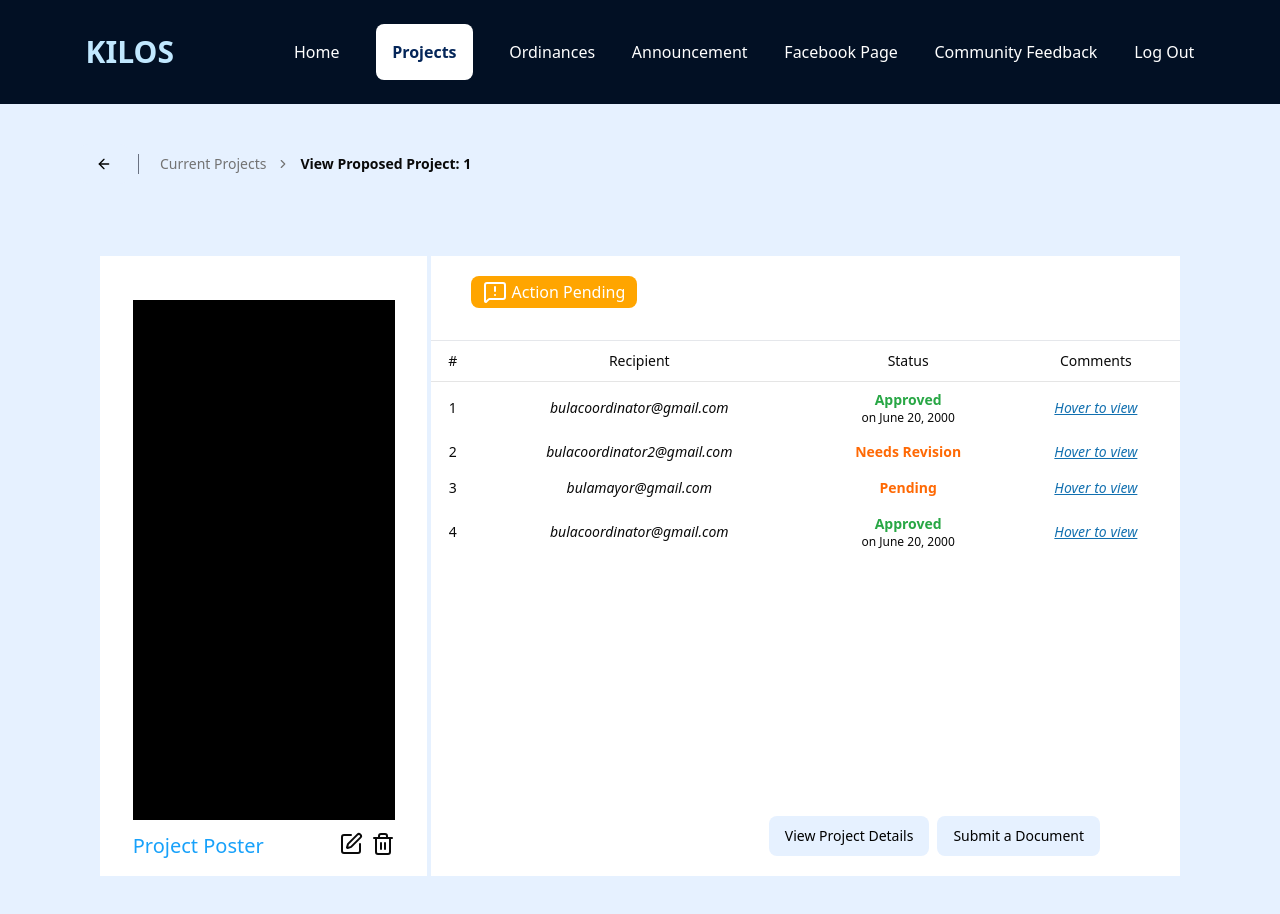
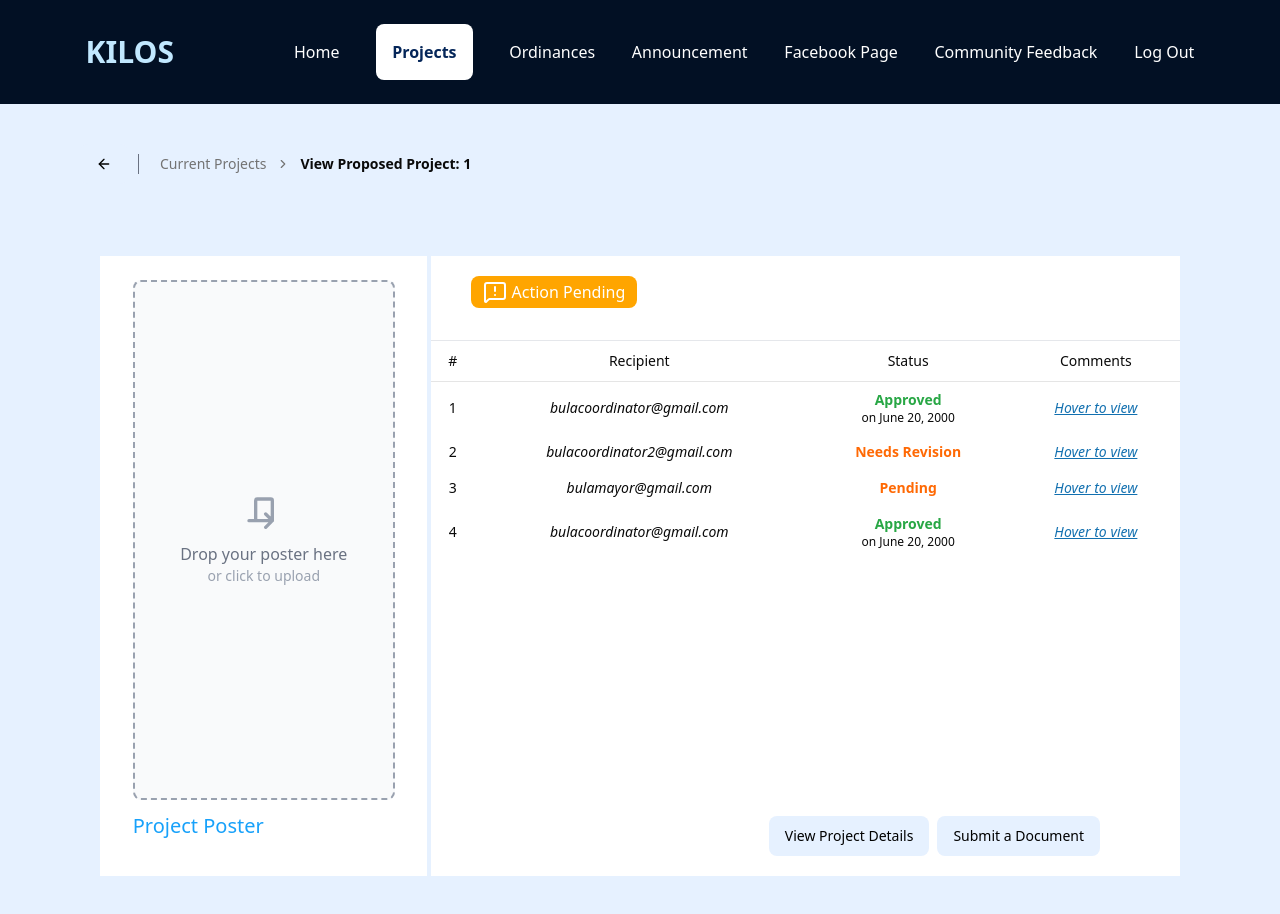
Before and after one commit to snowP26/KILOS-Capstone, a Next.js app: page /users/projects/proposed-project/1 in a window 1280 px wide. Shown: the top 914 px of the page. Built offline with nearby package versions, Linux system fonts and the light colour scheme; no server answers; the database is empty.

Commit message:
feat: add photo upload functionality and update project imageURL in proposed project view

```diff
--- a/src/app/(screens)/users/projects/page.tsx
+++ b/src/app/(screens)/users/projects/page.tsx
@@ -301,7 +301,7 @@ export default function Practice() {
                                     }
                                     key={data.id}
                                 >
-                                    <ProposedProjCard Title={data.title} Description={data.description} Status={data.status}/>
+                                    <ProposedProjCard Title={data.title} Description={data.description} Status={data.status} PhotoURL={data.imageURL}/>
                                 </div>
 
                             ))
--- a/src/app/(screens)/users/projects/proposed-project/[id]/page.tsx
+++ b/src/app/(screens)/users/projects/proposed-project/[id]/page.tsx
@@ -3,7 +3,7 @@
 import React, { useEffect, useState } from "react";
 import { useParams, useRouter } from "next/navigation";
 import { Button } from "@/components/ui/button";
-import { ArrowLeft, SquarePen, Trash2, MessageSquareWarning } from "lucide-react";
+import { ArrowLeft, SquarePen, Trash2, MessageSquareWarning, Save } from "lucide-react";
 import { Separator } from "@/components/ui/separator";
 import {
     Breadcrumb,
@@ -15,7 +15,7 @@ import {
 } from "@/components/ui/breadcrumb";
 import { SubmitDocCard } from "@/src/app/components/user/submit-docCard";
 import { project } from "@/src/app/lib/definitions";
-import { getProposedProjectByID } from "@/src/app/actions/projects";
+import { getProposedProjectByID, postProject, uploadPhotoByID } from "@/src/app/actions/projects";
 import { ProjectTable } from "@/src/app/components/user/table";
 import { ProjectDetails } from "@/src/app/components/user/project-details";
 
@@ -25,8 +25,12 @@ export default function ViewProposedProject() {
     const slug = params?.id as string;
     const projectId = slug.split("-").pop();
 
+
     const [project, setProject] = useState<project | null>(null);
-    const [showDetails, setShowDetails] = useState(false); // <-- NEW STATE
+    const [showDetails, setShowDetails] = useState(false);
+    const [tempPosterFile, setTempPosterFile] = useState<File | null>(null);
+    const [refresh, setRefresh] = useState(0)
+
 
     useEffect(() => {
         const fetchData = async () => {
@@ -36,8 +40,9 @@ export default function ViewProposedProject() {
             }
         };
 
+        setTempPosterFile(null)
         fetchData();
-    }, [projectId]);
+    }, [projectId, refresh]);
 
     return (
         <div className="bg-[#E6F1FF] h-fit xl:h-screen mt-10">
@@ -46,12 +51,12 @@ export default function ViewProposedProject() {
                     <Button
                         className="group gap-0 relative bg-[#E6F1FF] cursor-pointer"
                         variant="link"
-                        onClick={() => router.back()} // FIX: added ()
+                        onClick={() => router.back()}
                     >
                         <ArrowLeft color="black" />
-                        <div className="w-0 translate-x-[0%] pr-0 opacity-0 transition-all duration-200 group-hover:w-12 group-hover:translate-x-0 group-hover:pl-2 group-hover:opacity-100">
+                        <span className="w-0 translate-x-[0%] pr-0 opacity-0 transition-all duration-200 group-hover:w-12 group-hover:translate-x-0 group-hover:pl-2 group-hover:opacity-100">
                             Return
-                        </div>
+                        </span>
                     </Button>
                     <div className="h-5 w-3">
                         <Separator className="bg-gray-500" orientation="vertical" />
@@ -80,14 +85,79 @@ export default function ViewProposedProject() {
                 <div className="flex flex-col xl:flex-row gap-1 place-items-center min-h-fit max-h-screen">
                     {/* LEFT SIDE POSTER */}
                     <div className="bg-white mt-10 w-[80%] h-full sm:h-150 xl:w-[35%] xl:h-155 justify-items-center place-content-center">
-                        <div className="bg-black mt-10 w-[70%] h-120 sm:h-[80%] xl:w-[80%] xl:h-130">
-                            {/* image placeholder */}
-                        </div>
+                        {project?.imageURL ? (
+                            // Show existing project poster
+                            <img
+                                src={project.imageURL}
+                                alt="Project Poster"
+                                className="w-[70%] h-120 sm:h-[80%] xl:w-[80%] xl:h-130 object-cover rounded-md"
+                            />
+                        ) : tempPosterFile ? (
+                            // Show preview of uploaded temp poster
+                            <div className="flex flex-col items-center justify-center w-[70%] h-120 sm:h-[80%] xl:w-[80%] xl:h-130 overflow-hidden">
+                                <img
+                                    src={URL.createObjectURL(tempPosterFile)}
+                                    alt="Temp Poster Preview"
+                                    className="w-full h-full object-cover rounded-md"
+                                />
+                            </div>
+                        ) : (
+                            // Show upload dropbox
+                            <label
+                                htmlFor="poster-upload"
+                                className="flex flex-col items-center justify-center w-[70%] h-120 sm:h-[80%] xl:w-[80%] xl:h-130 border-2 border-dashed border-gray-400 rounded-md cursor-pointer bg-gray-50 hover:bg-gray-100 transition"
+                            >
+                                <svg
+                                    className="w-10 h-10 text-gray-400 mb-2"
+                                    fill="none"
+                                    stroke="currentColor"
+                                    viewBox="0 0 24 24"
+                                >
+                                    <path
+                                        strokeLinecap="round"
+                                        strokeLinejoin="round"
+                                        strokeWidth="2"
+                                        d="M7 16V4a1 1 0 011-1h8a1 1 0 011 1v12m-4-4l4 4m0 0l-4 4m4-4H3"
+                                    />
+                                </svg>
+                                <p className="text-gray-500">Drop your poster here</p>
+                                <p className="text-sm text-gray-400">or click to upload</p>
+                                <input
+                                    id="poster-upload"
+                                    type="file"
+                                    accept="image/*"
+                                    className="hidden"
+                                    onChange={(e) => {
+                                        const file = e.target.files?.[0];
+                                        if (file) {
+                                            setTempPosterFile(file);
+                                            console.log("Selected file:", file);
+                                        }
+                                    }}
+                                />
+                            </label>
+                        )}
+
                         <div className="flex flex-row w-[80%] justify-between my-3">
                             <p className="font-medium text-xl text-[#17A1FA]">Project Poster</p>
                             <div className="flex flex-row gap-2">
-                                <SquarePen className="cursor-pointer hover:bg-gray-300 rounded-[5px]" />
-                                <Trash2 className="cursor-pointer hover:bg-gray-300 rounded-[5px]" />
+                                {tempPosterFile && !project?.imageURL && (
+                                    <>
+                                        <Save
+                                            onClick={async () => {
+                                                if (project?.id !== undefined && tempPosterFile) {
+                                                    await uploadPhotoByID(project.id, tempPosterFile);
+                                                    setRefresh((prev) => prev+1)
+                                                }
+                                            }}
+                                            className="cursor-pointer hover:bg-gray-300 rounded-[5px]"
+                                        />
+                                        <Trash2
+                                            onClick={() => setTempPosterFile(null)}
+                                            className="cursor-pointer hover:bg-gray-300 rounded-[5px]"
+                                        />
+                                    </>
+                                )}
                             </div>
                         </div>
                     </div>
@@ -119,7 +189,7 @@ export default function ViewProposedProject() {
                         </div>
                     </div>
                 </div>
-            </div>
-        </div>
+            </div >
+        </div >
     );
 }
--- a/src/app/actions/projects.ts
+++ b/src/app/actions/projects.ts
@@ -140,3 +140,36 @@ export const getProposedProjectByID = async (id: number|string) => {
     console.log("Projects retrieved:", data);
     return data;
 };
+
+export const uploadPhotoByID = async (id: number|string, file: File) => {
+    const locID = await getLocFromAuth();
+    const locName = await locIDtoName(locID);
+    const filepath = `photos/${locName}/${id}`
+
+    const { error: storageError } = await client.storage.from("projects").upload(filepath, file, {upsert: true})
+    if(storageError){
+        console.log("Error in uploading your photo: ", storageError)
+        return
+    }
+
+    const { data: publicUrlData } = client.storage
+        .from("projects")
+        .getPublicUrl(filepath);
+
+    const publicURL = publicUrlData?.publicUrl;
+
+    if (!publicURL) {
+        console.error("Could not retrieve public URL for uploaded photo.");
+        return;
+    }
+
+    const { error } = await client.from("projects").update([{imageURL: publicURL}]).eq("id", id);
+    console.log("Test:", id)
+
+    if(error){
+        console.log("Error in uploading to the database schema: ", error)
+        return
+    }
+
+    return
+}
```
